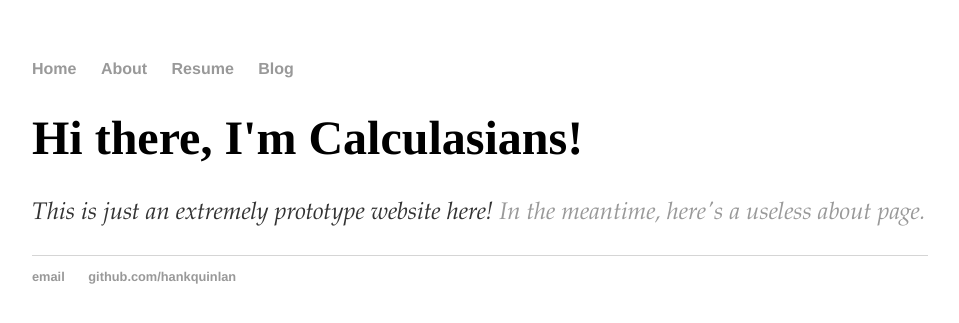
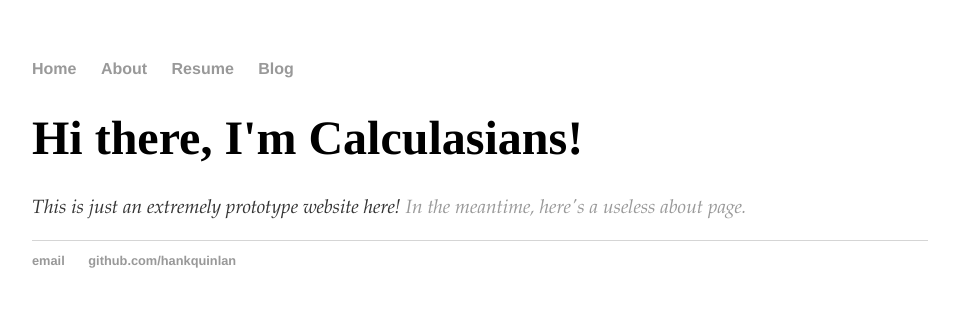
Before and after one commit to Calculasians/calculasians.github.io, a Jekyll site: the page built from index.html, in a window 1280 px wide. Shown: the top 323 px of the page, without its empty margins (160-1119 px from the left). Built offline with Jekyll 4.4.1, drawn with Linux system fonts in a browser that asks for light colours.

Commit message:
Update main.css

```diff
--- a/css/main.css
+++ b/css/main.css
@@ -27,9 +27,9 @@ h1 {
 
 .sub-header {
     font-family:'Palatino', 'Garamond', serif;
-    font-style: oblique;
-    font-size: 1.5em;
-    line-height: 1.4em;
+    font-style: italic;
+    font-size: 1.2em;
+    line-height: 1.2em;
     color: #333;
 }
 
```
